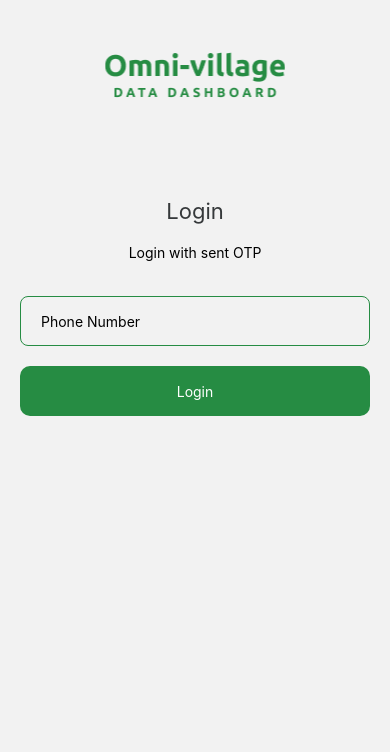
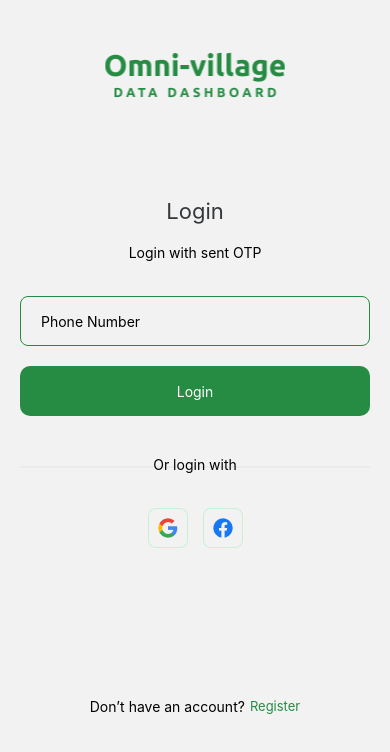
Before and after one commit to aannaassalam/omni-village, a React Native app: screen /login in a window 390 px wide. Shown: the top 752 px of the page. Built offline with nearby package versions, Linux system fonts and the light colour scheme.

Commit message:
login init

```diff
--- a/src/Layout/LoginWrapper/LoginWrapper.jsx
+++ b/src/Layout/LoginWrapper/LoginWrapper.jsx
@@ -3,7 +3,9 @@ import {Image, StyleSheet, Text, View} from 'react-native';
 import SvgUri from 'react-native-svg-uri';
 
 const styles = StyleSheet.create({
-  main_wrap: {},
+  main_wrap: {
+
+  },
   logo_image: {
     alignItems:'center',
     paddingBottom:100,
@@ -12,6 +14,7 @@ const styles = StyleSheet.create({
   loginContainer: {
     paddingVertical: 52,
     paddingHorizontal: 20,
+
   },
   tinyLogo:{
     width:180
--- a/src/Screens/AuthScreens/Login.jsx
+++ b/src/Screens/AuthScreens/Login.jsx
@@ -5,6 +5,7 @@ import {
   Text,
   TouchableOpacity,
   View,
+  Image,
 } from 'react-native';
 import LoginWrapper from '../../Layout/LoginWrapper/LoginWrapper';
 import InputTextComponent from '../../Components/InputTextComponent/InputTextComponent';
@@ -26,10 +27,46 @@ const styles = StyleSheet.create({
   form_head: {
     marginBottom: 35,
   },
-  login_submit:{
-    marginTop:20,
-    width:'100%'
-  }
+  login_submit: {
+    marginTop: 20,
+    width: '100%',
+  },
+  socialbuttons: {},
+  form_btm: {
+    marginTop: 40,
+  },
+  login_text: {
+    textAlign: 'center',
+    position: 'relative',
+    zIndex: 5,
+    height: 30,
+  },
+  form_btm_text: {
+    width: '100%',
+    marginBottom: 40,
+  },
+  social_btn: {
+    width: '100%',
+    flexDirection: 'row',
+    justifyContent: 'center',
+  },
+  line_border: {
+    flexDirection: 'row',
+    height: 2,
+    backgroundColor: '#EBEBEB',
+    marginTop: -20,
+  },
+  register_text: {
+    flexDirection: 'row',
+    justifyContent: 'center',
+    marginTop: 150,
+  },
+  register_text_frst: {},
+  register_text_scnd: {
+    color: '#268C43',
+    fontSize: 13,
+    marginLeft:5
+  },
 });
 
 export default function Login() {
@@ -48,6 +85,22 @@ export default function Login() {
             <CustomButton btnText={'Login'} />
           </View>
         </View>
+        <View style={styles.form_btm}>
+          <View style={styles.form_btm_text}>
+            <Text style={styles.login_text}>Or login with</Text>
+            <View style={styles.line_border}></View>
+          </View>
+          <View style={styles.social_btn}>
+            <Image
+              style={styles.socialbuttons}
+              source={require('../../assets/socialbuttons.png')}
+            />
+          </View>
+        </View>
+        <View style={styles.register_text}>
+          <Text style={styles.register_text_frst}>Don’t have an account?</Text>
+          <Text style={styles.register_text_scnd}>Register</Text>
+        </View>
       </LoginWrapper>
     </SafeAreaView>
   );
```
Also changed, not shown: src/assets/socialbuttons.png (added).
